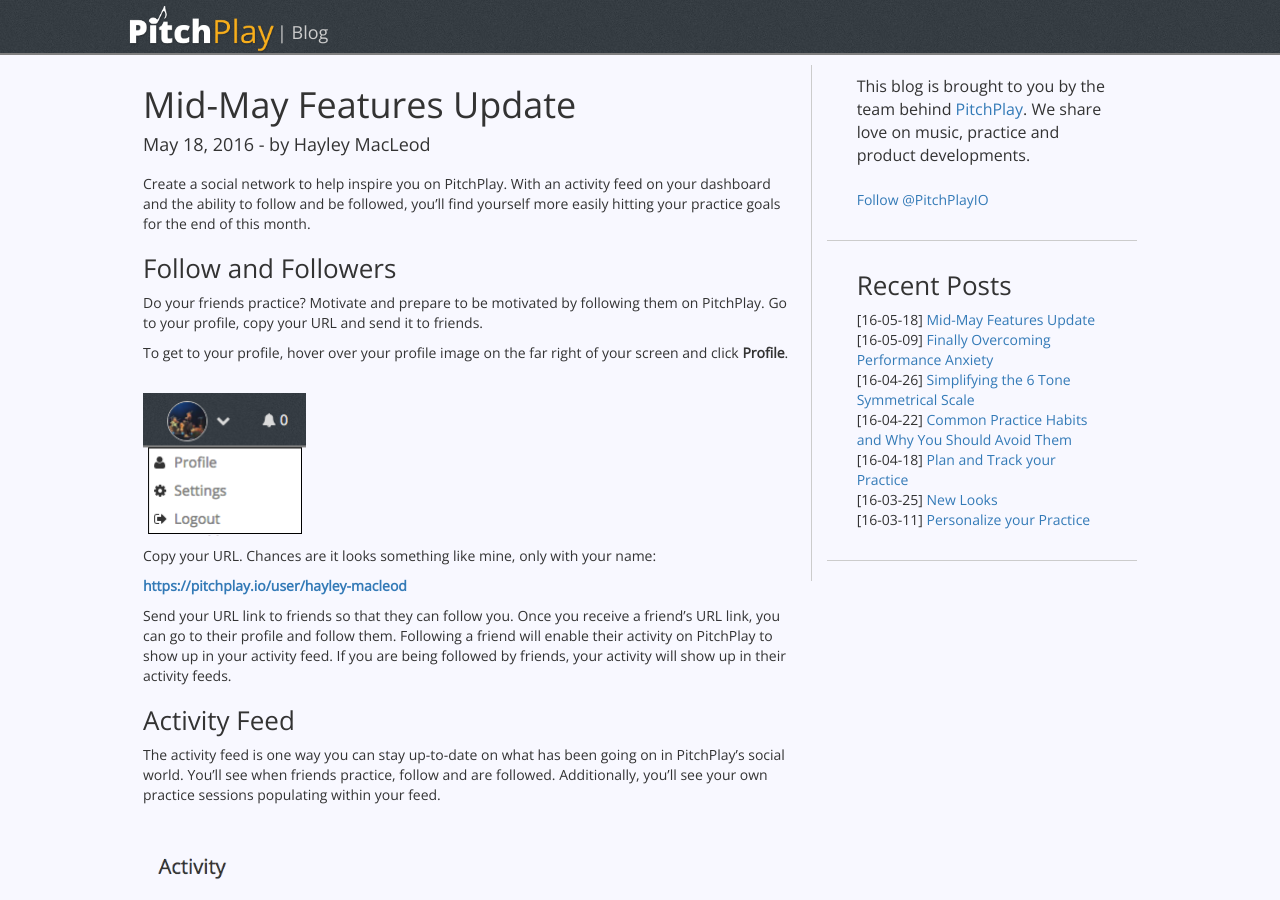
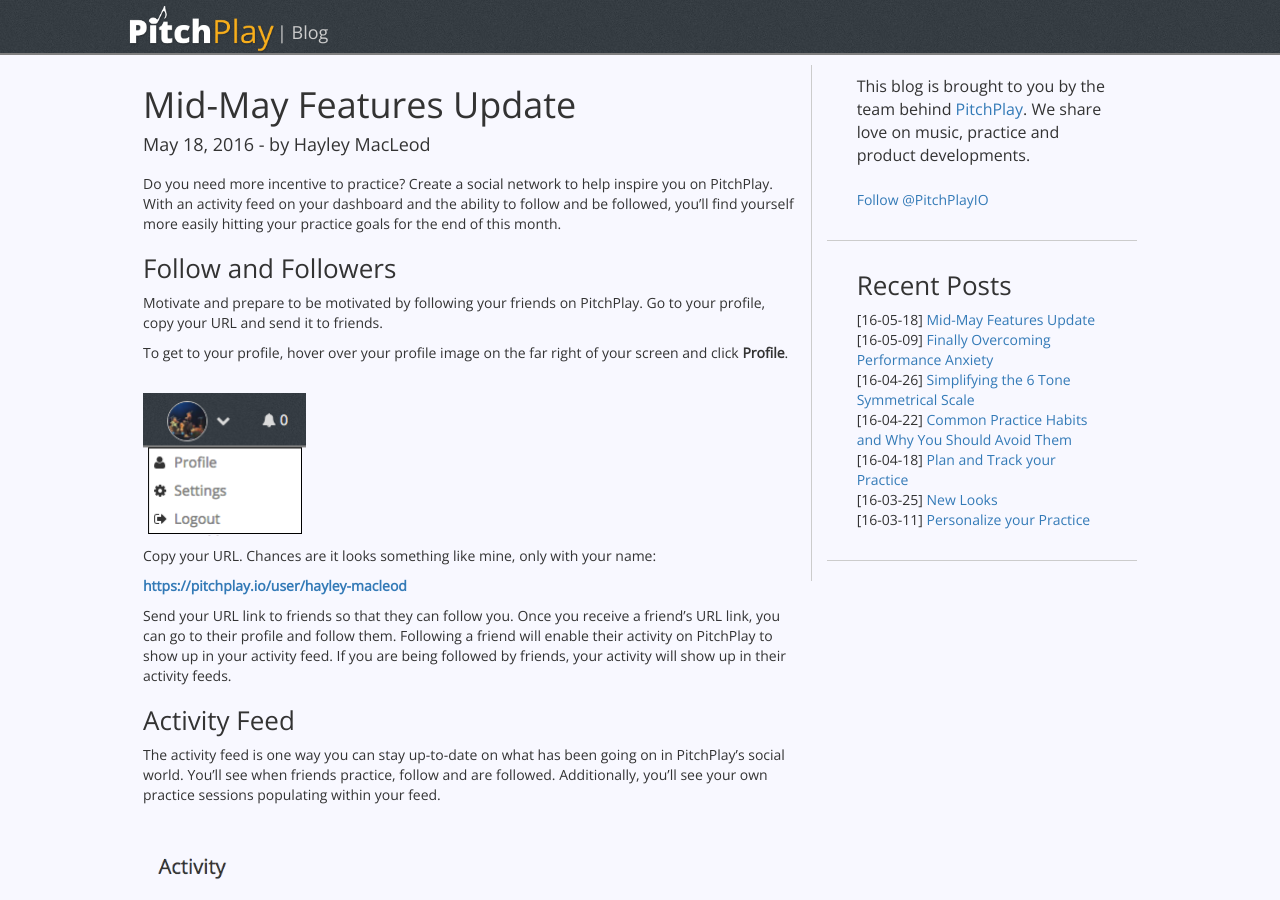
Before and after one commit to pitchplay/blog-content, a Jekyll site: the page built from _posts/2016-05-18-mid-may-features-update.md, in a window 1280 px wide and 900 px high. Built offline with Jekyll 4.4.1, drawn with Linux system fonts in a browser that asks for light colours; nearby versions of some CDN libraries; a script that is not in the unit is left out; comment, search, counter and statistics services are not loaded.

Commit message:
listening to evan's advice..

```diff
--- a/_posts/2016-05-18-mid-may-features-update.md
+++ b/_posts/2016-05-18-mid-may-features-update.md
@@ -4,11 +4,11 @@
 author: "Hayley MacLeod"
 categories: pitchplay
 ---
-Create a social network to help inspire you on PitchPlay. With an activity feed on your dashboard and the ability to follow and be followed, you'll find yourself more easily hitting your practice goals for the end of this month.
+Do you need more incentive to practice? Create a social network to help inspire you on PitchPlay. With an activity feed on your dashboard and the ability to follow and be followed, you'll find yourself more easily hitting your practice goals for the end of this month.
 
 ## Follow and Followers
 
-Do your friends practice? Motivate and prepare to be motivated by following them on PitchPlay. Go to your profile, copy your URL and send it to friends.
+Motivate and prepare to be motivated by following your friends on PitchPlay. Go to your profile, copy your URL and send it to friends.
 
 To get to your profile, hover over your profile image on the far right of your screen and click __Profile__.
 
```
